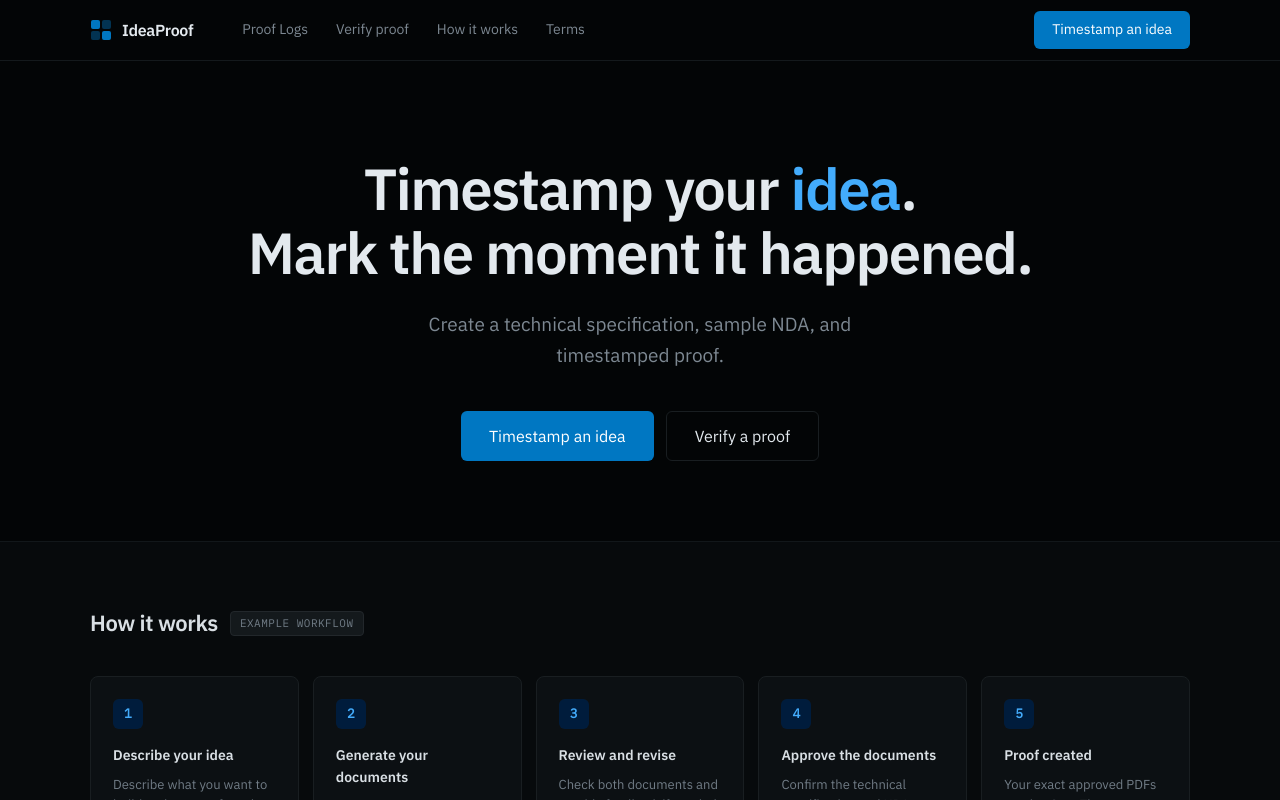
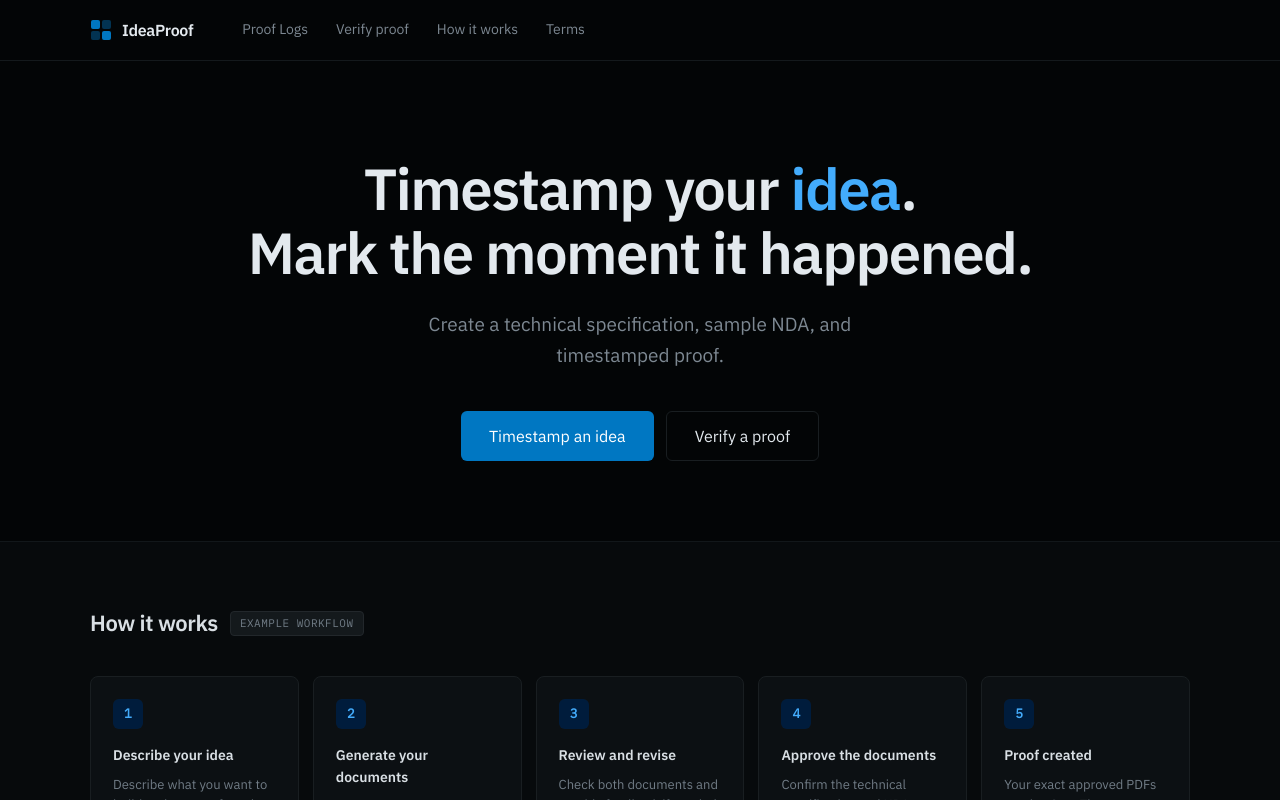
Before and after one commit to zbrondial/ideaproof, a Next.js app: page / in a window 1280 px wide. Shown: the top 800 px of the page. Built offline with nearby package versions, Linux system fonts and the light colour scheme.

Commit message:
ui: simplify primary navigation

```diff
--- a/components/app-nav.tsx
+++ b/components/app-nav.tsx
@@ -45,13 +45,6 @@ export function AppNav() {
           <Link href="/terms" onClick={() => setOpen(false)}>
             Terms
           </Link>
-          <Link
-            className="button button-small"
-            href="/projects/new"
-            onClick={() => setOpen(false)}
-          >
-            Timestamp an idea
-          </Link>
         </div>
       </nav>
     </header>
```
Also changed, not shown: 3 other files (tests, documents, lock files or other folders).
